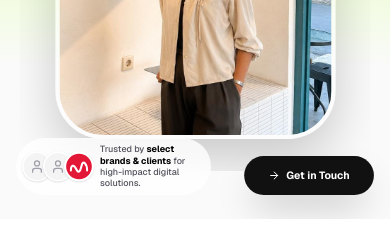
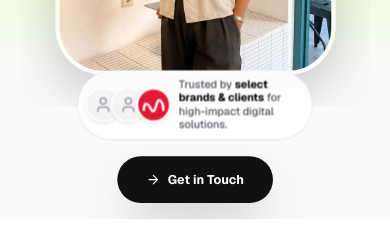
Before and after one commit to rakyann/RakyanPortfolio, a Next.js app: page / in a window 390 px wide. Shown: the part 541-786 px from the top of the page. Built offline with nearby package versions, Linux system fonts and the light colour scheme; no server answers; the database is empty; a web font is replaced by a local one.

Commit message:
Update Olivia & Ralph project link to Vercel app

```diff
--- a/scripts/seed-wedding.js
+++ b/scripts/seed-wedding.js
@@ -5,7 +5,7 @@ const weddingProject = {
   title: 'Olivia & Ralph - Interactive Wedding Platform & Live Guest Camera',
   description: 'Interactive digital wedding invitation platform featuring real-time RSVP management, digital angpao/gift registry, and an automated Google Drive Live Guest Camera integration allowing wedding guests to upload photos live and the couple to download all high-resolution memories in bulk.',
   image: '/wedding_invitation.png',
-  link: 'http://127.0.0.1:8000',
+  link: 'https://example-wedding-invitation.vercel.app/',
   content: `
 # Case Study: Olivia & Ralph Interactive Wedding Platform & Live Guest Camera
 
--- a/src/app/work/[id]/page.tsx
+++ b/src/app/work/[id]/page.tsx
@@ -41,7 +41,7 @@ export default async function ProjectDetailPage({ params }: { params: Promise<{
         title: staticProject.title,
         description: staticProject.description,
         image: fullImage,
-        link: "http://127.0.0.1:8000",
+        link: staticProject.link || "http://127.0.0.1:8000",
         createdAt: new Date(),
         content: `
 # ${staticProject.title}
--- a/src/app/work/page.tsx
+++ b/src/app/work/page.tsx
@@ -21,7 +21,7 @@ export default async function WorkPage() {
     title: p.title,
     description: p.description,
     image: p.heroImage || "/gani_header.png",
-    link: "http://127.0.0.1:8000",
+    link: p.link || "http://127.0.0.1:8000",
   }));
 
   return (
--- a/src/components/home-client.tsx
+++ b/src/components/home-client.tsx
@@ -111,7 +111,7 @@ export default function HomeClient({
           initial={{ opacity: 0, scale: 0.9, y: 50 }}
           animate={{ opacity: 1, scale: 1, y: 0 }}
           transition={{ duration: 1, delay: 0.6 }}
-          className="absolute bottom-12 md:bottom-0 left-1/2 -translate-x-1/2 w-[90%] md:w-[600px] h-[400px] md:h-[700px] z-20 pointer-events-none"
+          className="absolute bottom-28 md:bottom-0 left-1/2 -translate-x-1/2 w-[90%] md:w-[600px] h-[350px] md:h-[700px] z-20 pointer-events-none"
         >
           {/* User Portrait Image */}
           <div className="w-full h-full relative overflow-hidden flex items-end justify-center pointer-events-auto pb-8">
@@ -136,12 +136,12 @@ export default function HomeClient({
           </motion.div>
         </div>
 
-        <div className="absolute bottom-6 md:bottom-20 left-4 md:left-24 z-30 flex items-center gap-4 scale-75 md:scale-100 origin-bottom-left">
+        <div className="absolute bottom-20 md:bottom-20 left-1/2 -translate-x-1/2 md:left-24 md:translate-x-0 z-30 flex items-center gap-4 scale-90 md:scale-100 origin-bottom w-full justify-center md:justify-start md:w-auto">
           <motion.div
             initial={{ opacity: 0, y: 20 }}
             animate={{ opacity: 1, y: 0 }}
             transition={{ delay: 1.2 }}
-            className="flex items-center bg-white/80 md:bg-transparent p-2 md:p-0 rounded-full md:rounded-none backdrop-blur-md md:backdrop-blur-none"
+            className="flex items-center bg-white/90 md:bg-transparent p-2 md:p-0 rounded-full md:rounded-none backdrop-blur-md md:backdrop-blur-none shadow-sm md:shadow-none"
           >
             {/* Avatar group */}
             <div className="flex -space-x-3">
@@ -173,7 +173,7 @@ export default function HomeClient({
           </motion.p>
         </div>
 
-        <div className="absolute bottom-6 md:bottom-32 right-4 md:right-24 z-30 scale-75 md:scale-100 origin-bottom-right">
+        <div className="absolute bottom-4 md:bottom-32 left-1/2 -translate-x-1/2 md:left-auto md:translate-x-0 md:right-24 z-30 scale-90 md:scale-100 origin-bottom w-max">
           <motion.div
             initial={{ opacity: 0, scale: 0.8 }}
             animate={{ opacity: 1, scale: 1 }}
--- a/src/data/projects.ts
+++ b/src/data/projects.ts
@@ -5,6 +5,7 @@ export type Project = {
   description: string;
   color: string;
   heroImage?: string;
+  link?: string;
 
   // 1. Overview
   overview: {
@@ -176,6 +177,7 @@ export const PROJECTS: Project[] = [
     description: "Interactive digital wedding invitation platform featuring real-time RSVP management, digital angpao/gift registry, and an automated Google Drive Live Guest Camera integration allowing wedding guests to upload photos live and the couple to download all high-resolution memories in bulk.",
     color: "from-blue-600/10 to-amber-500/10",
     heroImage: "/wedding_invitation.png",
+    link: "https://example-wedding-invitation.vercel.app/",
 
     overview: {
       what: "Digital wedding invitation platform for Gratia Wedding Organizer Purwokerto with Google Drive Live Guest Camera photo syncing.",
```
